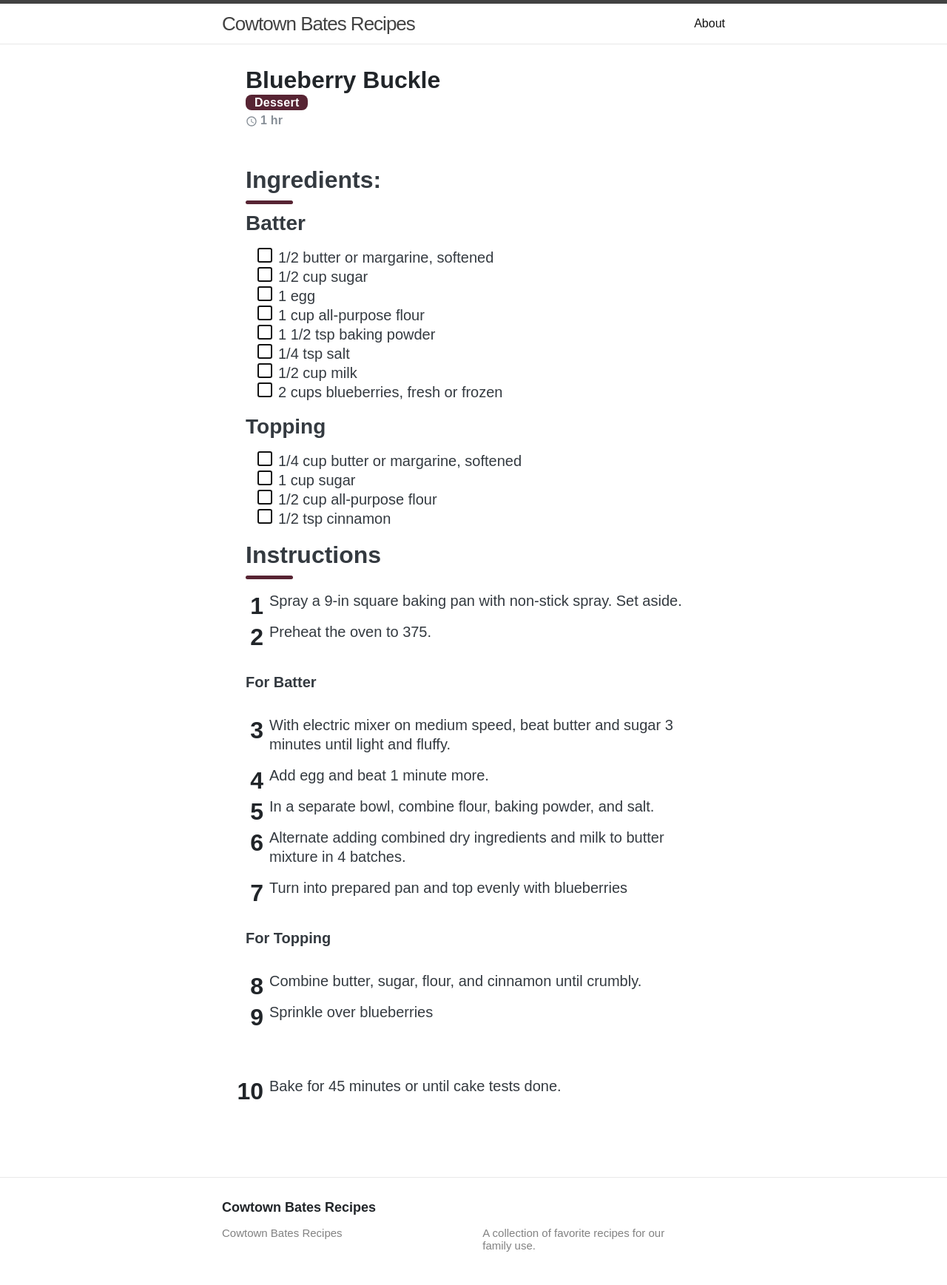
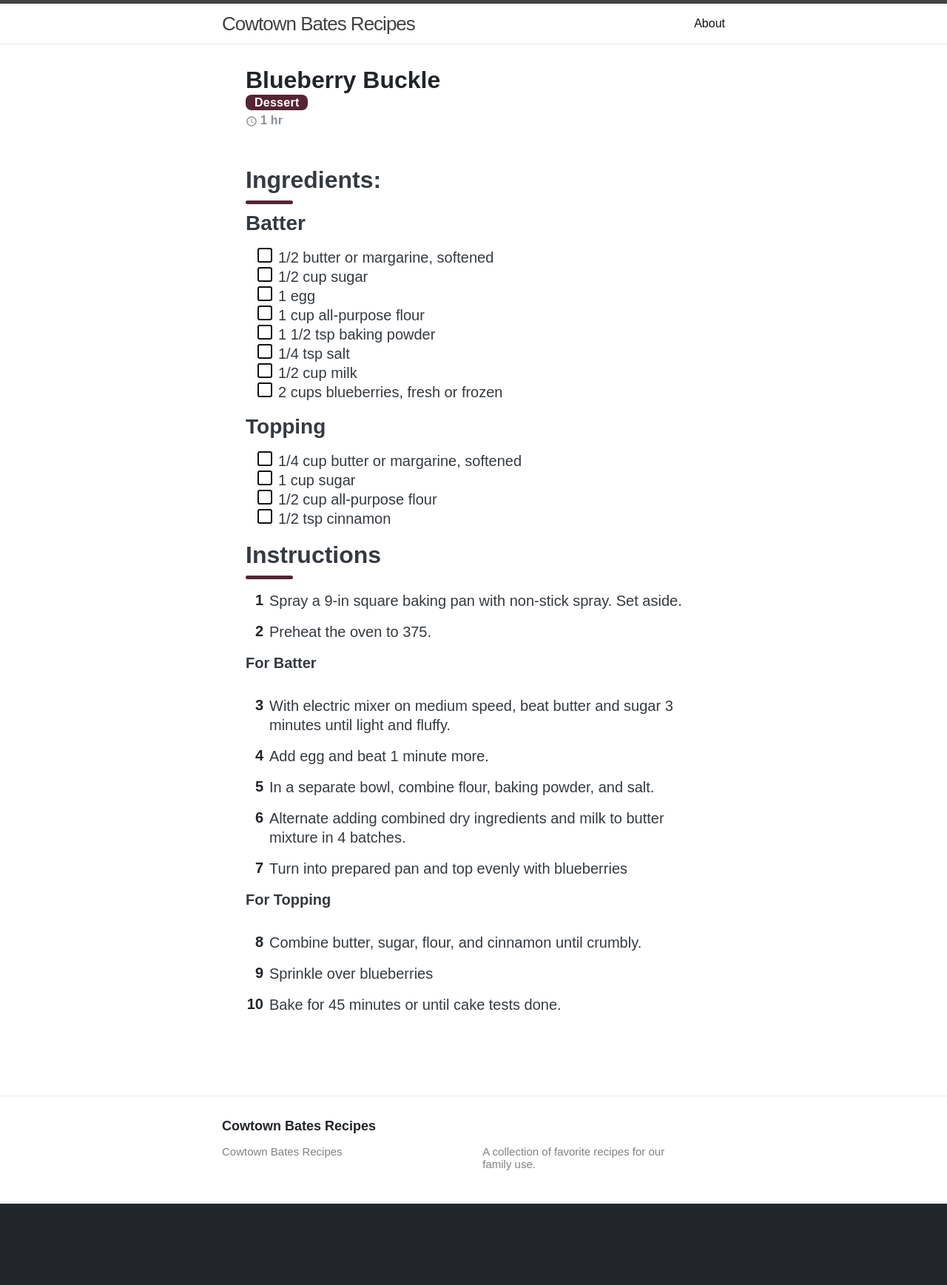
Before and after one commit to sfb1996/cookbook, a Jekyll site: the page built from _recipes/blueberry-buckle.md, in a window 1280 px wide. Shown: the whole page at 74% size. Built offline with Jekyll 4.4.1, drawn with Linux system fonts in a browser that asks for light colours; after the commit the page ends 1627 px from its top, so only the background shows below that.

Commit message:
changed numbering size for instructions.

```diff
--- a/_recipes/blueberry-buckle.md
+++ b/_recipes/blueberry-buckle.md
@@ -29,7 +29,6 @@ tags: []
 1. Spray a 9-in square baking pan with non-stick spray. Set aside.
 2. Preheat the oven to 375.
 
-<br/>
 **For Batter**
 
 {:start="3"}
@@ -39,13 +38,11 @@ tags: []
 6. Alternate adding combined dry ingredients and milk to butter mixture in 4 batches.
 7. Turn into prepared pan and top evenly with blueberries
 
-<br/>
 **For Topping**
 
 {:start="8"}
 8. Combine butter, sugar, flour, and cinnamon until crumbly.
 9. Sprinkle over blueberries
 
-<br/>
 {:start="10"}
 10. Bake for 45 minutes or until cake tests done.
--- a/_sass/core/_type.scss
+++ b/_sass/core/_type.scss
@@ -163,6 +163,27 @@ $typi: (null: (12px, 2), x-small: 16px, medium: 20px, x-large: 24px);
     color: palette(gray, dark);
 
     @include relative-font-size(1.5);
+    font-weight: $sans-bold;
+
+    line-height: 1.25;
+
+    .serif & {
+      font-weight: $serif-bold;
+    }
+
+    .macro & {
+      font-weight: $macro-bold;
+    }
+  }
+    @else if $style == "header4" {
+    display: inline;
+
+    margin-top: .5rem;
+    margin-bottom: .25rem;
+
+    color: palette(gray, dark);
+
+    @include relative-font-size(1.25);
     font-weight: $sans-bold;
 
     line-height: 1.25;
--- a/_sass/custom/_theme.scss
+++ b/_sass/custom/_theme.scss
@@ -172,7 +172,7 @@
       margin-bottom: 1rem;
 
       &::before {
-        @include font(header1);
+        @include font(header4);
 
         position: absolute;
         margin-top: 0;
```
